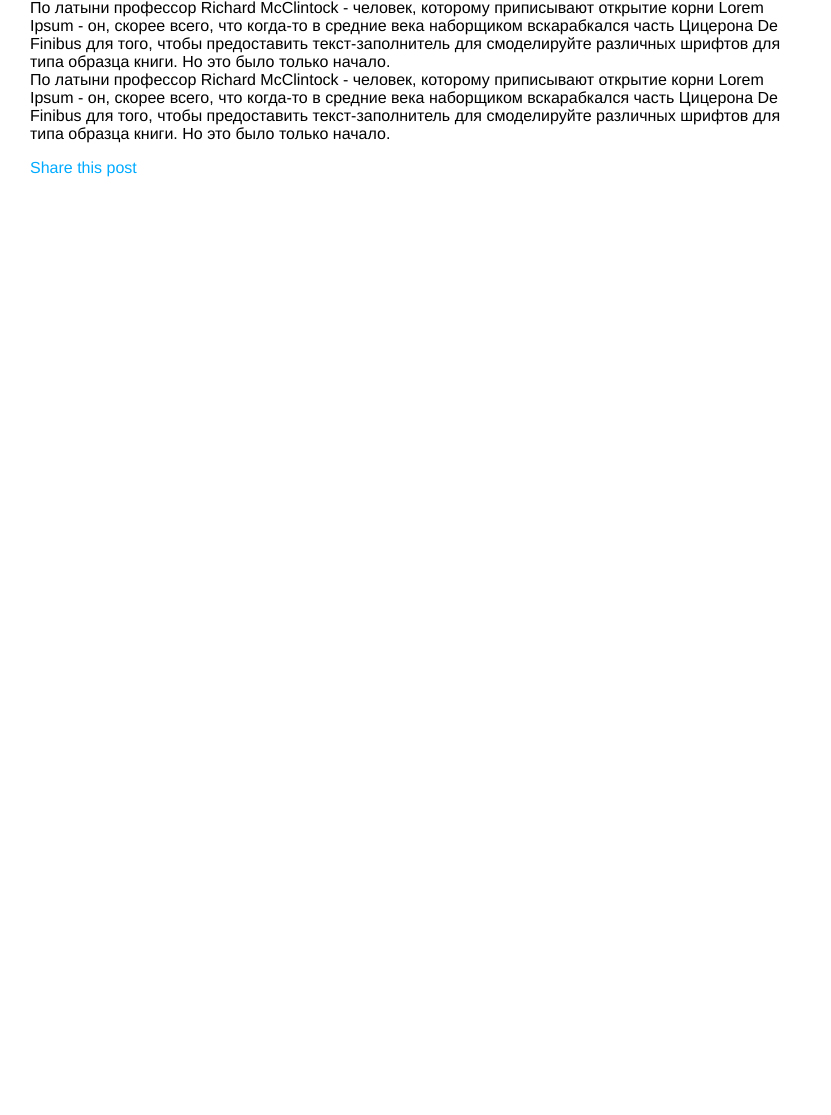
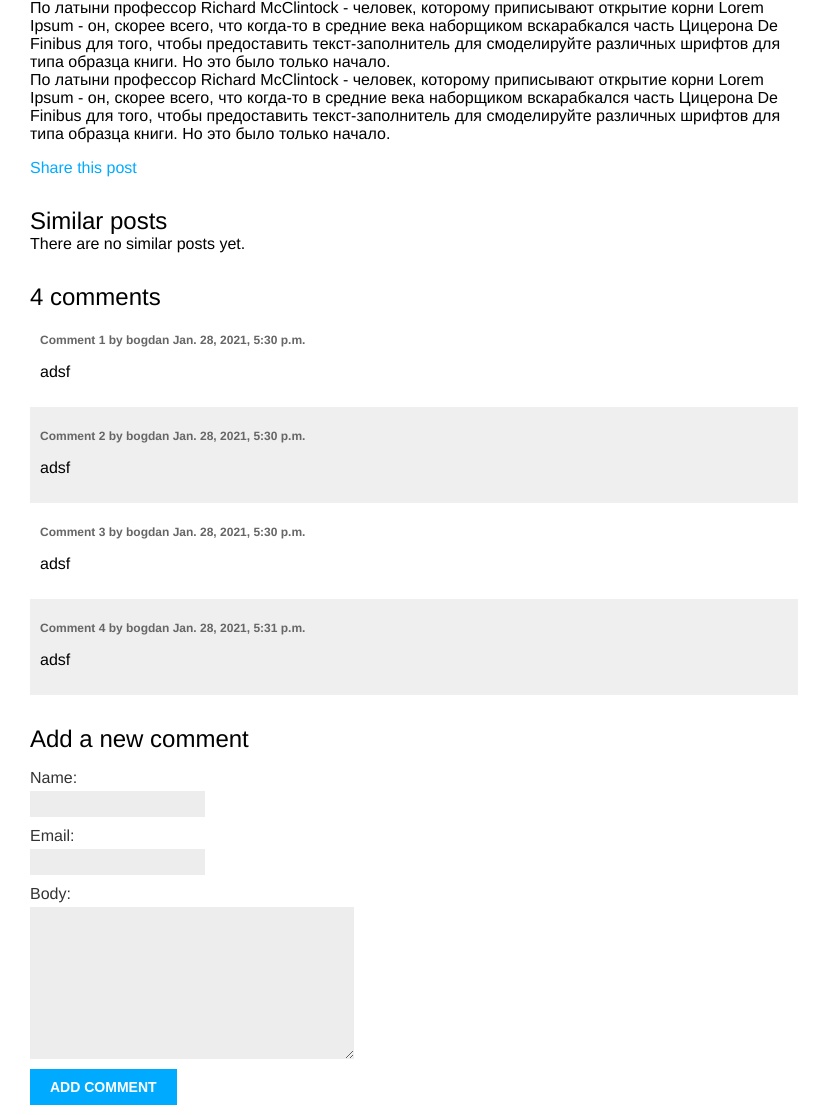
Before and after one commit to BogdanIftoda/djangoBlog, a Django app: a page that uses blog/templates/blog/post/detail.html in a window 1280 px wide. Shown: the part 197-1312 px from the top of the page, without its empty margins (0-831 px from the left). Before the commit the page ends 374 px from the top, so only its background shows below. Run offline with Django 3.2, Linux system fonts and the light colour scheme; data comes from the database, SQL or seed files in the repository; both versions use the stored data as it was after the commit.

Commit message:
add comments

```diff
--- a/blog/forms.py
+++ b/blog/forms.py
@@ -1,4 +1,5 @@
 from django import forms
+from.models import Comment
 
 
 class EmailPostForm(forms.Form):
@@ -6,3 +7,9 @@ class EmailPostForm(forms.Form):
     email = forms.EmailField()
     to = forms.EmailField()
     comments = forms.CharField(required=False, widget=forms.Textarea)
+
+
+class CommentForm(forms.ModelForm):
+    class Meta:
+        model = Comment
+        fields = ('name', 'email', 'body')
--- a/blog/models.py
+++ b/blog/models.py
@@ -36,3 +36,19 @@ class Post(models.Model):
 
         def __str__(self):
             return self.title
+
+
+class Comment(models.Model):
+    post = models.ForeignKey(
+        Post, on_delete=models.CASCADE, related_name='comments')
+    name = models.CharField(max_length=80)
+    email = models.EmailField()
+    body = models.TextField()
+    created = models.DateTimeField(auto_now_add=True)
+    updated = models.DateTimeField(auto_now=True)
+    active = models.BooleanField(default=True)
+
+    class Meta:
+        ordering = ('created',)
+        def __str__(self):
+            return 'Comment by {} on {}'.format(self.name, self.post)
--- a/blog/templates/blog/post/detail.html
+++ b/blog/templates/blog/post/detail.html
@@ -1,10 +1,54 @@
 {% extends "blog/base.html" %}
+
 {% block title %}{{ post.title }}{% endblock %}
+
 {% block content %}
-<h1>{{ post.title }}</h1>
-<p class="date">Published {{ post.publish }} by {{ post.author }}</p>
-{{ post.body|linebreaks }}
-<p>
-    <a href="{% url " blog:post_share" post.id %}">Share this post</a>
-</p>
+  <h1>{{ post.title }}</h1>
+
+  <p class="date">
+    Published {{ post.publish }} by {{ post.author }}
+  </p>
+  {{ post.body|linebreaks }}
+  <p>
+    <a href="{% url "blog:post_share" post.id %}">
+      Share this post
+    </a>
+  </p>
+
+  <h2>Similar posts</h2>
+  {% for post in similar_posts %}
+    <p>
+      <a href="{{ post.get_absolute_url }}">{{ post.title }}</a>
+    </p>
+  {% empty %}
+    There are no similar posts yet.
+  {% endfor %}
+
+  {% with comments.count as total_comments %}
+    <h2>
+      {{ total_comments }} comment{{ total_comments|pluralize }}
+    </h2>
+  {% endwith %}
+  {% for comment in comments %}
+    <div class="comment">
+      <p class="info">
+        Comment {{ forloop.counter }} by {{ comment.name }}
+        {{ comment.created }}
+      </p>
+      {{ comment.body|linebreaks }}
+    </div>
+  {% empty %}
+    <p>There are no comments yet.</p>
+  {% endfor %}
+
+  {% if new_comment %}
+    <h2>Your comment has been added.</h2>
+  {% else %}
+    <h2>Add a new comment</h2>
+    <form action="." method="post">
+      {{ comment_form.as_p }}
+      {% csrf_token %}
+      <p><input type="submit" value="Add comment"></p>
+    </form>
+  {% endif %}
 {% endblock %}
--- a/blog/views.py
+++ b/blog/views.py
@@ -2,8 +2,8 @@ from django.shortcuts import render, get_object_or_404
 from django.core.paginator import Paginator, EmptyPage, PageNotAnInteger
 from django.views.generic import ListView
 from django.core.mail import send_mail
-from .models import Post
-from .forms import EmailPostForm
+from .models import Post, Comment
+from .forms import EmailPostForm, CommentForm
 
 
 # def post_list(request):
@@ -24,8 +24,26 @@ from .forms import EmailPostForm
 def post_detail(request, year, month, day, post):
     post = get_object_or_404(Post, slug=post, status='published', publish__year=year,
                              publish__month=month, publish__day=day)
-    return render(request, 'blog/post/detail.html', {'post': post})
-
+    comments = post.comments.filter(active=True)
+    new_comment = None
+    if request.method == 'POST':
+        # A comment was posted
+        comment_form = CommentForm(data=request.POST)
+        if comment_form.is_valid():
+            # Create Comment object but don't save to database yet
+            new_comment = comment_form.save(commit=False)
+            # Assign the current post to the comment
+            new_comment.post = post
+            # Save the comment to the database
+            new_comment.save()
+    else:
+        comment_form = CommentForm()
+    return render(request,
+                  'blog/post/detail.html',
+                  {'post': post,
+                   'comments': comments,
+                   'new_comment': new_comment,
+                   'comment_form': comment_form})
 
 class PostListView(ListView):
     queryset = Post.published.all()
@@ -46,11 +64,13 @@ def post_share(request, post_id):
             # Form fields passed validation
             cd = form.cleaned_data
             post_url = request.build_absolute_uri(
-                                          post.get_absolute_url())
-            subject = '{} ({}) recommends you reading "{}"'.format(cd['name'], cd['email'], post.title)
-            message = 'Read "{}" at {}\n\n{}\'s comments: {}'.format(post.title, post_url, cd['name'], cd['comments'])
+                post.get_absolute_url())
+            subject = '{} ({}) recommends you reading "{}"'.format(
+                cd['name'], cd['email'], post.title)
+            message = 'Read "{}" at {}\n\n{}\'s comments: {}'.format(
+                post.title, post_url, cd['name'], cd['comments'])
             send_mail(subject, message, 'admin@myblog.com',
- [cd['to']])
+                      [cd['to']])
             sent = True
     else:
         form = EmailPostForm()
```
Also changed, not shown: blog/admin.py (+8 -1 lines), blog/migrations/0002_auto_20210128_1910.py (added), db.sqlite3.
